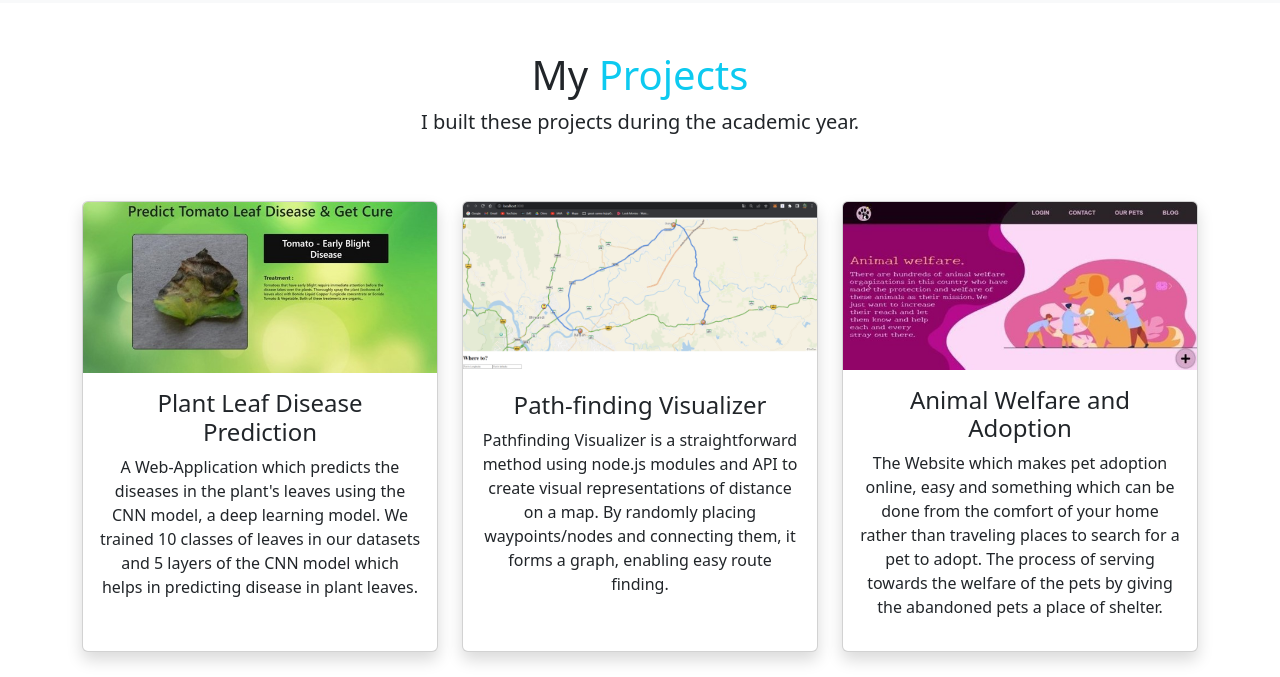
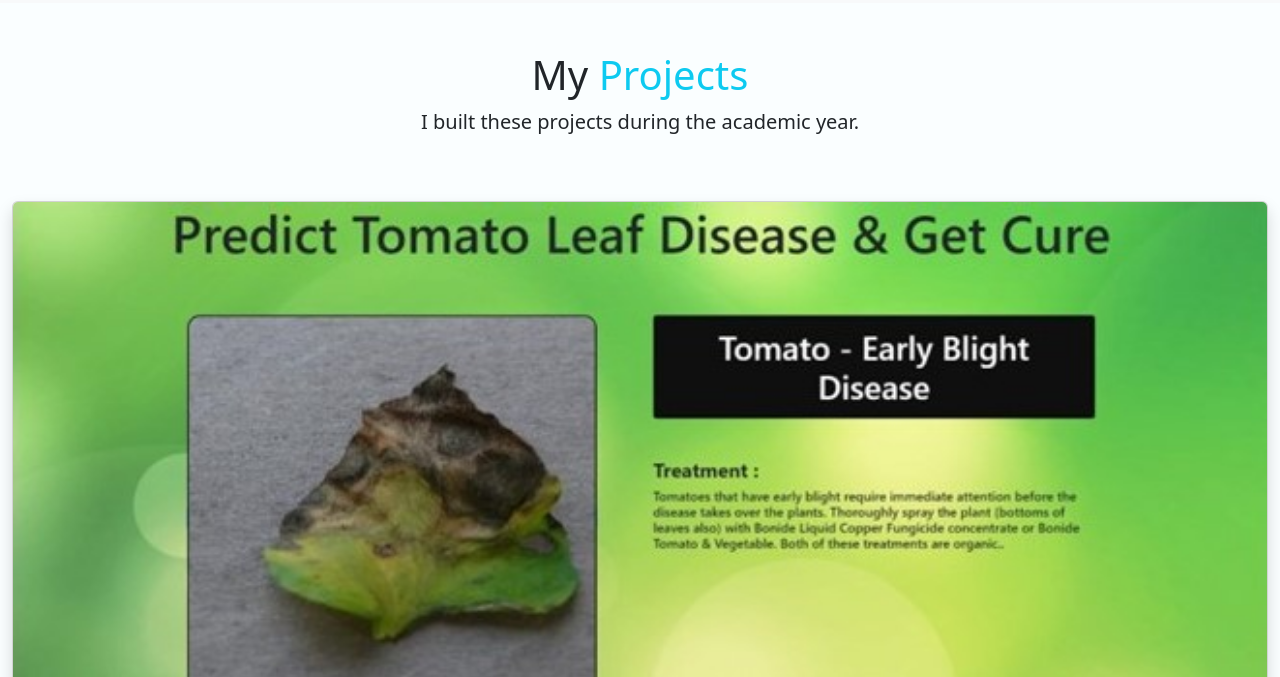
Before and after one commit to adityauke/aditya-uke-portfolio, a React (Create React App) app: page / in a window 1280 px wide. Shown: the part 1483-2160 px from the top of the page. Built offline with nearby package versions, Linux system fonts and the light colour scheme.

Commit message:
Update projectSection.js

```diff
--- a/src/components/projectSection.js
+++ b/src/components/projectSection.js
@@ -8,7 +8,8 @@ function ProjectSection() {
     <Consumer>
       {(value) => {
         return (
-          <div className="container text-center py-5">
+
+          <div className="container-fluid text-center py-5" id="projects-section" style={{backgroundColor:"rgb(235 249 255 / 25%)"}}>
             <h1 className="font-weight-light">
               My <span className="text-info">Projects</span>
             </h1>
@@ -17,7 +18,7 @@ function ProjectSection() {
             </div>
             <div className="reveal fade-right row my-3 pt-2">
               {value.projects.slice(0, 3).map((project, index) => (
-                <div key={index} className="col-12 col-md-4 my-3">
+                <div key={index} className=" my-3">
                   <ProjectCard
                     title={project.title}
                     description={project.description}
```
